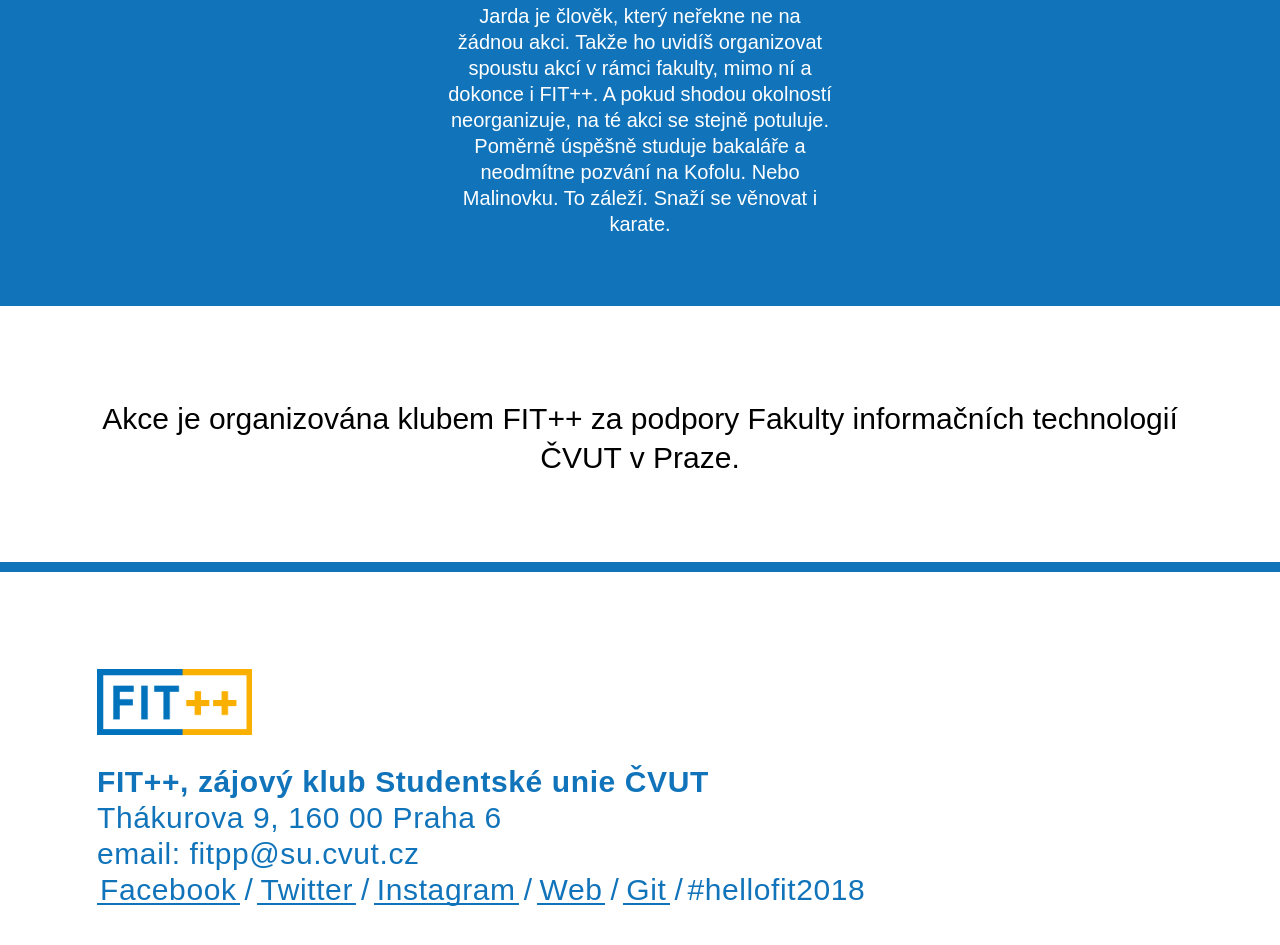
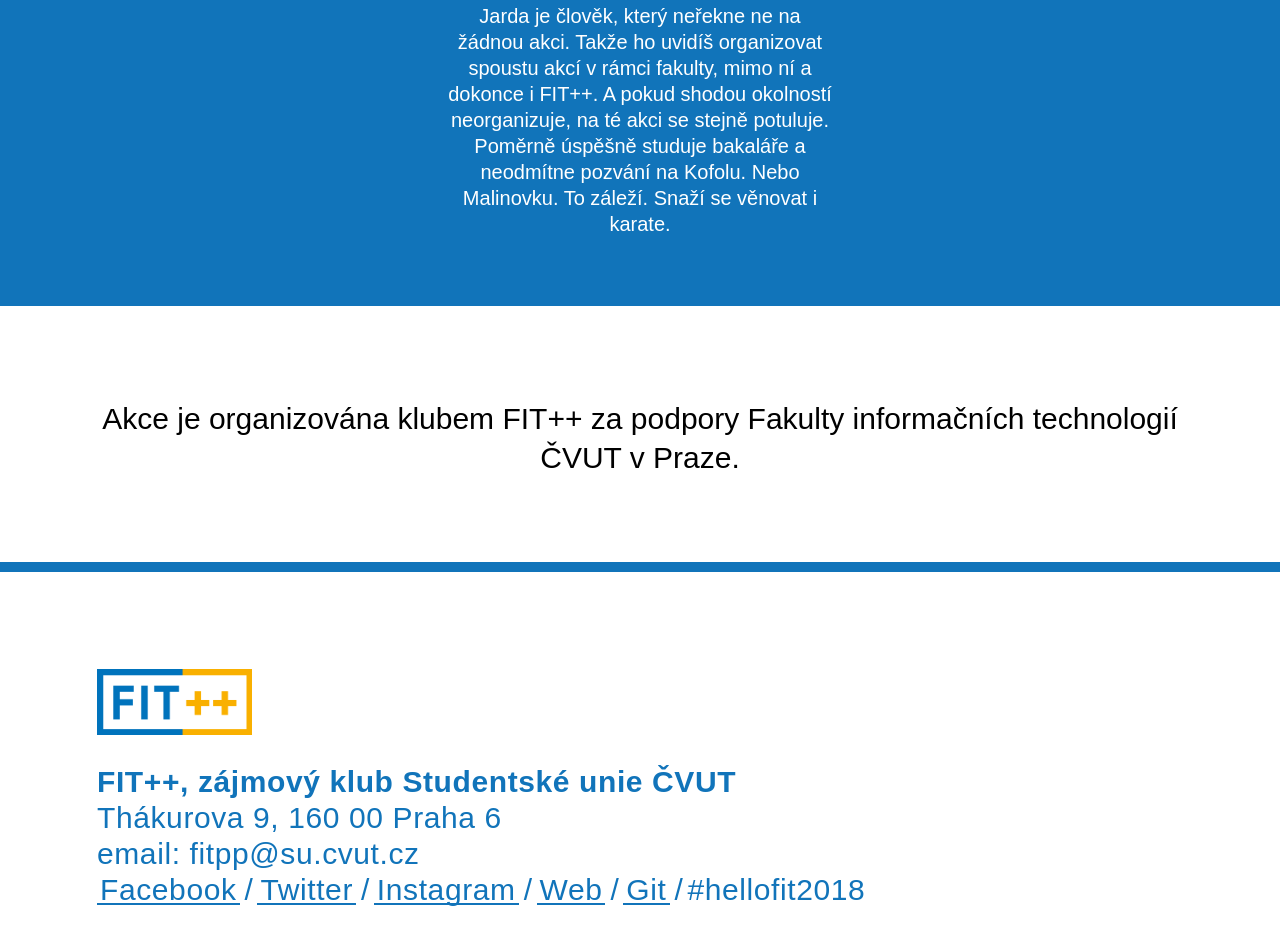
Before and after one commit to klubFITpp/Hello-FIT, a website built with webpack: page src/index.pug in a window 1280 px wide. Shown: the part 4654-5599 px from the top of the page. Built offline with nearby package versions, Linux system fonts and the light colour scheme; a web font is replaced by a local one.

Commit message:
Footer zajovy -> zajmovy

```diff
--- a/src/index.pug
+++ b/src/index.pug
@@ -117,7 +117,7 @@ html.no-js(lang="")
                 .innerWrap
                     img.footer-logo(src="img/fitpp.png" alt="FIT++")
                     ul
-                        li.strong FIT++, zájový klub Studentské unie ČVUT
+                        li.strong FIT++, zájmový klub Studentské unie ČVUT
                         li Thákurova 9, 160 00 Praha 6
                         li email:
                             a(href="mailto:fitpp@su.cvut.cz").invisible-link fitpp@su.cvut.cz
```
